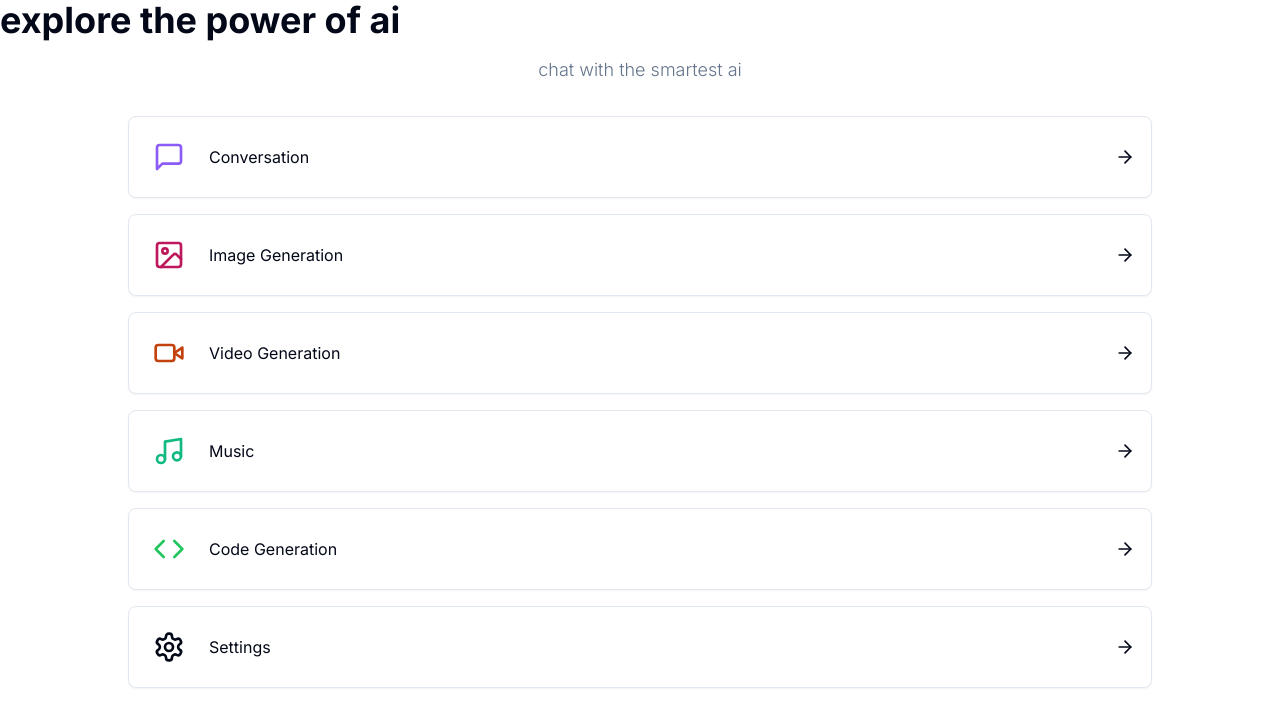
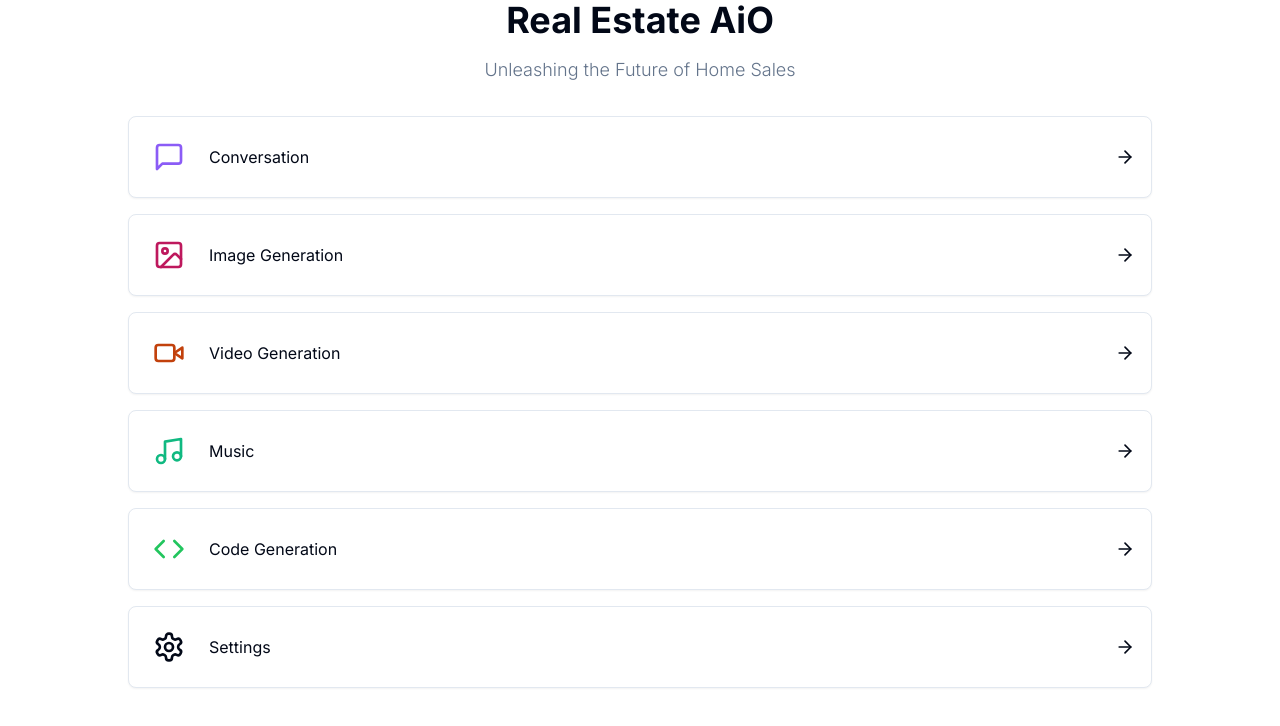
Before and after one commit to kaisdewani/ai-listings, a Next.js app: page /dashboard in a window 1280 px wide. Shown: the top 726 px of the page. Built offline with nearby package versions, Linux system fonts and the light colour scheme.

Commit message:
updated the name and center title

```diff
--- a/app/(dashboard)/(routes)/dashboard/page.tsx
+++ b/app/(dashboard)/(routes)/dashboard/page.tsx
@@ -50,11 +50,11 @@ const DashboardPage = () => {
   return (
     <div>
       <div className="mb-8 space-y-4">
-        <h2 className="text-2xl md:text-4xl font-bold">
-          explore the power of ai
+        <h2 className="text-2xl md:text-4xl font-bold text-center">
+          Real Estate AiO
         </h2>
         <p className="text-muted-foreground font-light text-sm md:text-lg text-center">
-          chat with the smartest ai
+        Unleashing the Future of Home Sales
         </p>
       </div>
       <div className="px-4 md:px-20 lg:px-32 space-y-4">
--- a/components/sidebar.tsx
+++ b/components/sidebar.tsx
@@ -68,7 +68,7 @@ const Sidebar = () => {
                         />
                     </div>
                     <h1 className={cn("text-2xl font-bold", montserrat.className)}>
-                        Listings
+                        Real Estate AiO
                     </h1>
                 </Link>
                 <div className="space-y-1">
```
